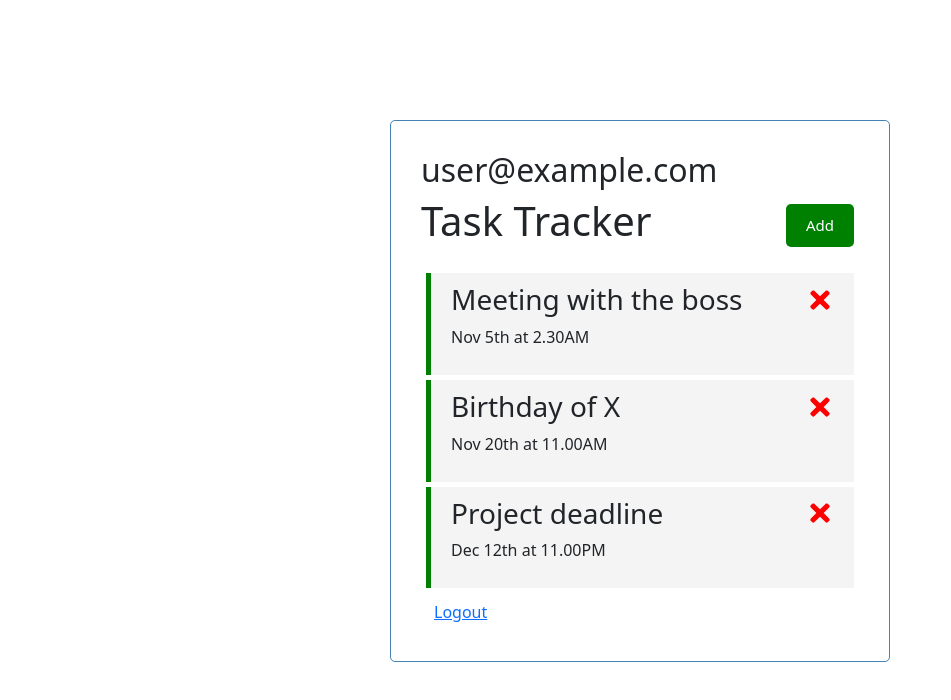
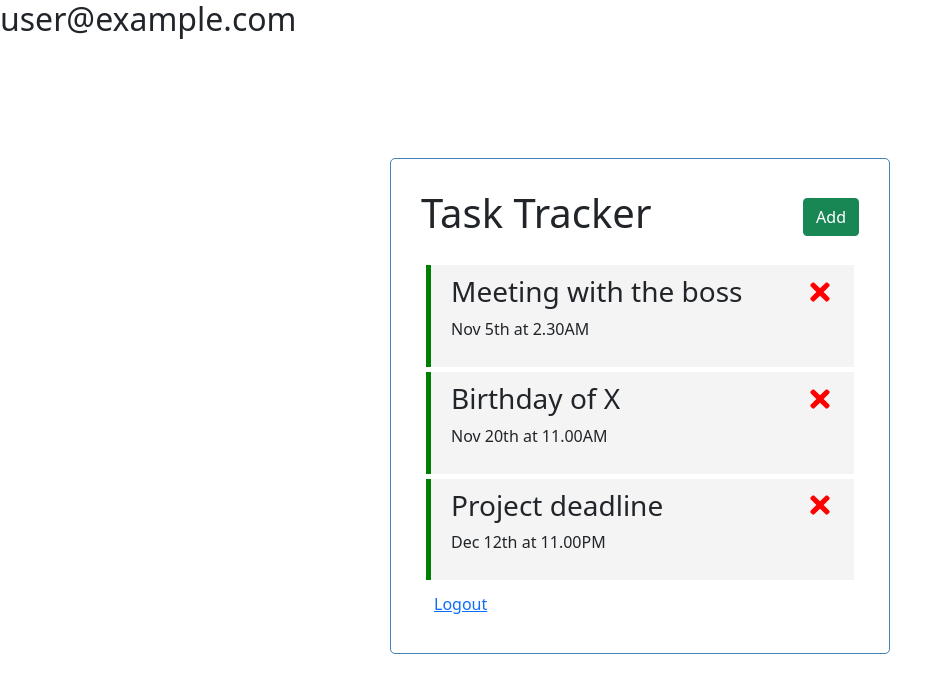
Before and after one commit to lchakma201232/web-project-2-continued, a React app: page / in a window 1280 px wide. Shown: the whole page, without its empty margins (0-951 px from the left). Built offline with nearby package versions, Linux system fonts and the light colour scheme; some packages are replaced by stand-ins of ours; no server answers; sample sign-in values are in the browser's storage.

Commit message:
button-updates

```diff
--- a/src/components/AddTask.js
+++ b/src/components/AddTask.js
@@ -31,7 +31,7 @@ function AddTask({onAdd}) {
                 <input type='checkbox' checked={reminder} value={reminder} onChange={(e)=>setReminder(e.currentTarget.checked)}/>
             </div>
 
-            <input className="btnx btnx-block" type='submit' value='Save Task' />
+            <input className="btn btn-success w-100" type='submit' value='Save Task' />
         </form>
     )
 }
--- a/src/components/Button.js
+++ b/src/components/Button.js
@@ -1,13 +1,11 @@
 import PropTypes from 'prop-types'
-function Button({color,text,onClick}) {
+function Button({text,onClick,className}) {
 
     return (
-        <button onClick={onClick} style={{backgroundColor: color}} className='btnx'>{text}</button>
+        <button onClick={onClick} className={className}>{text}</button>
     )
 }
-Button.defaultProps = {
-    color: 'steelblue'
-}
+
 
 Button.propTypes = {
     text: PropTypes.string,
--- a/src/components/Dashboard.js
+++ b/src/components/Dashboard.js
@@ -57,9 +57,10 @@ function Dashboard() {
     }
 
     return (
+        <>
+        <h2>{currentUser.email}</h2>
     <Container style={{marginTop: '15vh'}}>
     <div className="w-100 container12">
-        <h2>{currentUser.email}</h2>
         <Header onAdd={() => setShowAddTask(!showAddTask)} showAdd={showAddTask}/>
         {showAddTask && <AddTask onAdd={addTask}/>
         }
@@ -71,6 +72,7 @@ function Dashboard() {
         {err}
     </div>
     </Container>
+    </>
     );
 }
 
--- a/src/components/Header.js
+++ b/src/components/Header.js
@@ -5,7 +5,7 @@ const Header = ({title,onAdd,showAdd}) => {
     return (
         <header className='header'>
             <h1>{title}</h1>
-            <Button color={showAdd ? 'red': 'green'} text={showAdd ?'Close': 'Add'} onClick = {onAdd}/>
+            <Button className={showAdd ? 'btn btn-danger': 'btn btn-success'} text={showAdd ?'Close': 'Add'} onClick = {onAdd}/>
         </header>
     )
 }
--- a/src/index.css
+++ b/src/index.css
@@ -59,6 +59,7 @@ body {
   margin: 5px;
   padding: 10px 20px;
   cursor: pointer;
+  user-select: none;
 }
 
 .task.reminder {
```
